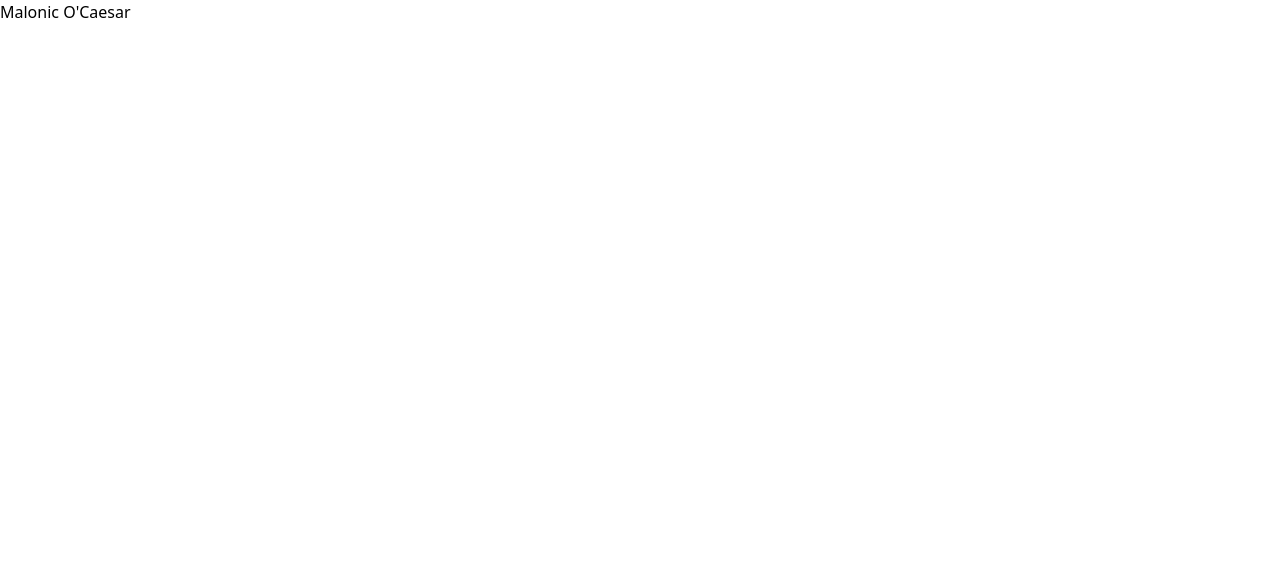
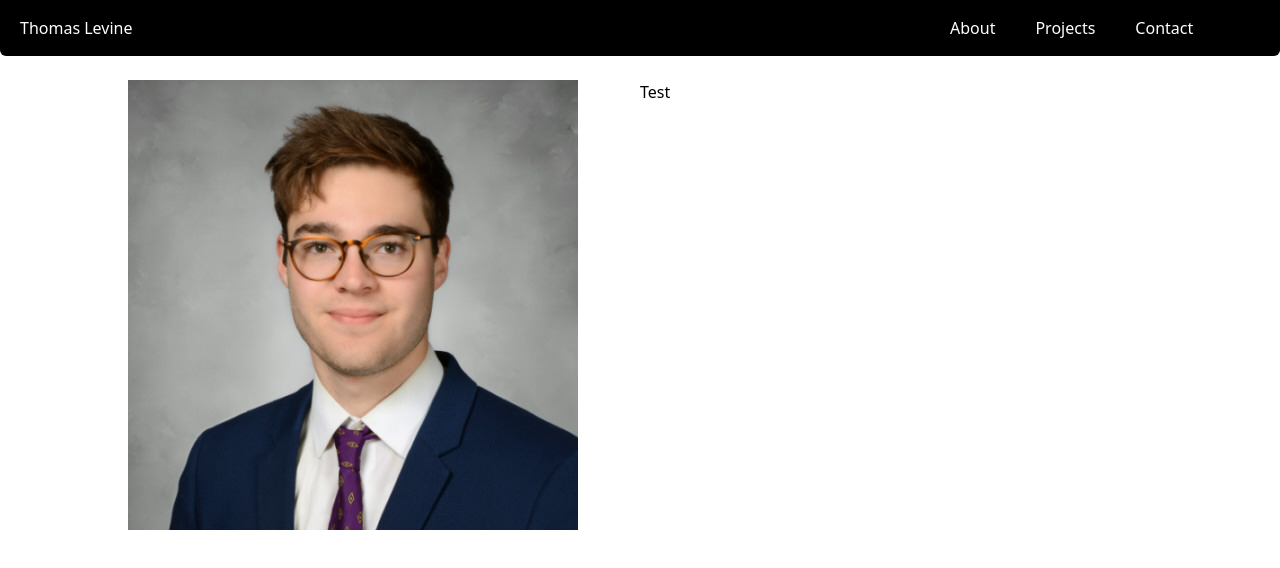
Before and after one commit to thomasl0433/thomas-website, a React (Create React App) app: page / in a window 1280 px wide. Shown: the top 568 px of the page. Built offline with nearby package versions, Linux system fonts and the light colour scheme.

Commit message:
added navbar

```diff
--- a/src/App.js
+++ b/src/App.js
@@ -1,9 +1,12 @@
 import React from "react";
+import { Navbar } from "./components/Navbar";
+import { Landing } from "./components/Landing";
 
 function App() {
   return (
     <div>
-      Malonic O'Caesar
+      <Navbar className=""/>
+      <Landing className=""/>
     </div>
   );
 }
--- /dev/null
+++ b/src/components/Landing.js
@@ -0,0 +1,17 @@
+import React from "react";
+import pic from '../assets/8038_Thomas Levine_VA003FGD D.jpg';
+
+export const Landing = () => {
+    return (
+        <div className="
+        z-1
+        relative top-20
+        w-4/5 mx-auto
+        grid grid-cols-2
+        h-screen
+        ">
+            <img src={pic} alt="headshot"/>
+            <h1 className="text-black">Test</h1>
+        </div>
+    )
+}
--- /dev/null
+++ b/src/components/Navbar.js
@@ -0,0 +1,26 @@
+import React from "react";
+
+export const Navbar = () => {
+  return (
+    <div className="
+    inline-grid grid-cols-4 items-center
+    z-999
+    bg-black
+    fixed
+    px-5
+    w-full h-14
+    rounded-b-md
+    text-white">
+      <h1 className="">Thomas Levine</h1>
+      <div></div>
+      <div></div>
+      <div className="
+      flex flex-row
+      w-32 space-x-10">
+        <h3>About</h3>
+        <h3>Projects</h3>
+        <h3>Contact</h3>
+      </div>
+    </div>
+  );
+};
```
Also changed, not shown: src/assets/8038_Thomas Levine_VA003FGD D.jpg (added).
